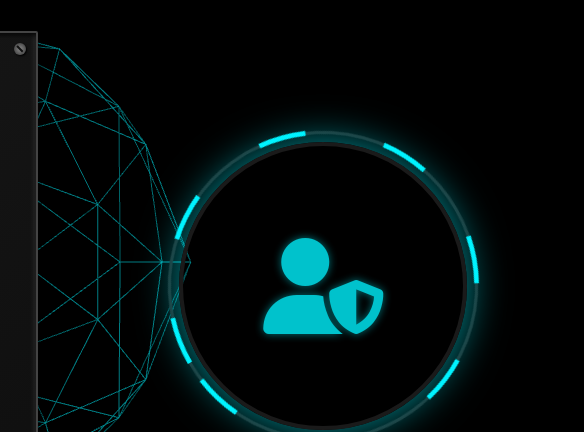
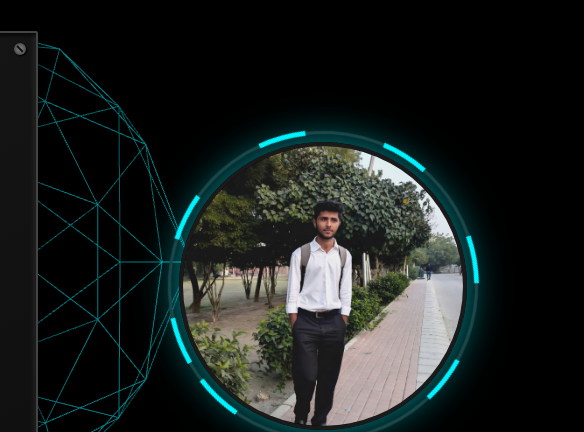
Before and after one commit to zoheyb/Zohaib-Hassan-, a plain HTML site: page index.html in a window 1280 px wide. Shown: the part 138-570 px from the top of the page, 696-1280 px from the left. Drawn offline with nearby package versions, Linux system fonts and the light colour scheme; animation ran at ten frames a second.

Commit message:
Add files via upload

```diff
--- a/index.html
+++ b/index.html
@@ -199,7 +199,6 @@
         ::-webkit-scrollbar-thumb { background: #333; border: 1px solid #000; }
         ::-webkit-scrollbar-thumb:hover { background: var(--cyber-cyan); }
     </style>
-<link rel="stylesheet" href="/index.css">
 </head>
 <body>
     <div id="mouse-spotlight"></div>
@@ -269,9 +268,9 @@
                         <circle cx="50" cy="50" r="48" fill="none" stroke="#222" stroke-width="1" />
                         <circle cx="50" cy="50" r="48" fill="none" stroke="var(--cyber-cyan)" stroke-width="1.5" stroke-dasharray="15 25" style="transition: stroke 0.5s ease;" />
                     </svg>
-                    <div class="absolute inset-4 rounded-full flex items-center justify-center border-4 border-[#1a1a1a] shadow-[0_0_40px_var(--cyber-glow)] bg-black/20" style="transition: box-shadow 0.5s ease;">
-                         <i class="fas fa-user-shield text-8xl text-cyan opacity-80" style="transition: color 0.5s ease;"></i>
-                    </div>
+                    <div class="absolute inset-4 rounded-full flex items-center justify-center border-4 border-[#1a1a1a] shadow-[0_0_40px_var(--cyber-glow)] bg-black/20 overflow-hidden" style="transition: box-shadow 0.5s ease;">
+     <img src="profile.jpg" alt="Zohaib Hassan" class="w-full h-full object-cover hover:scale-110 transition-transform duration-500">
+</div>
                 </div>
             </div>
         </div>
@@ -564,6 +563,5 @@
         });
 
     </script>
-<script type="module" src="/index.tsx"></script>
 </body>
 </html>
```
